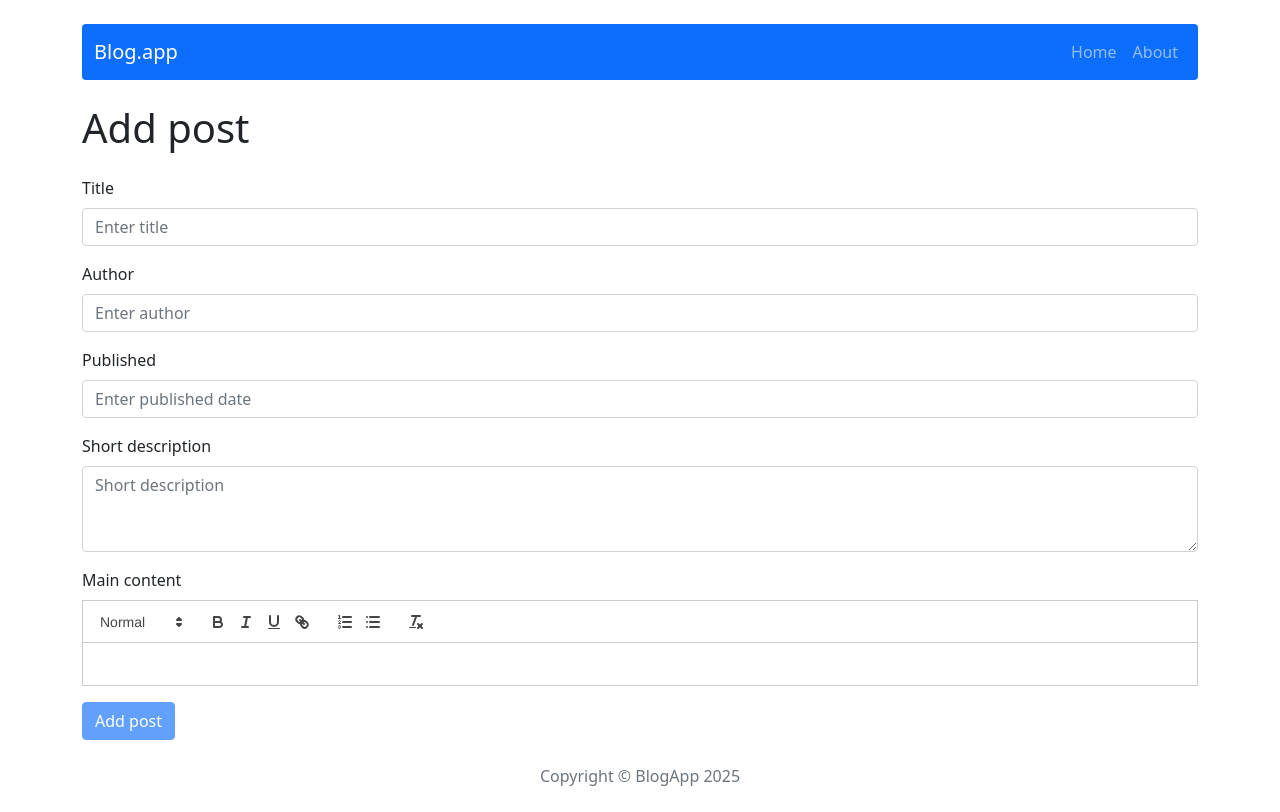
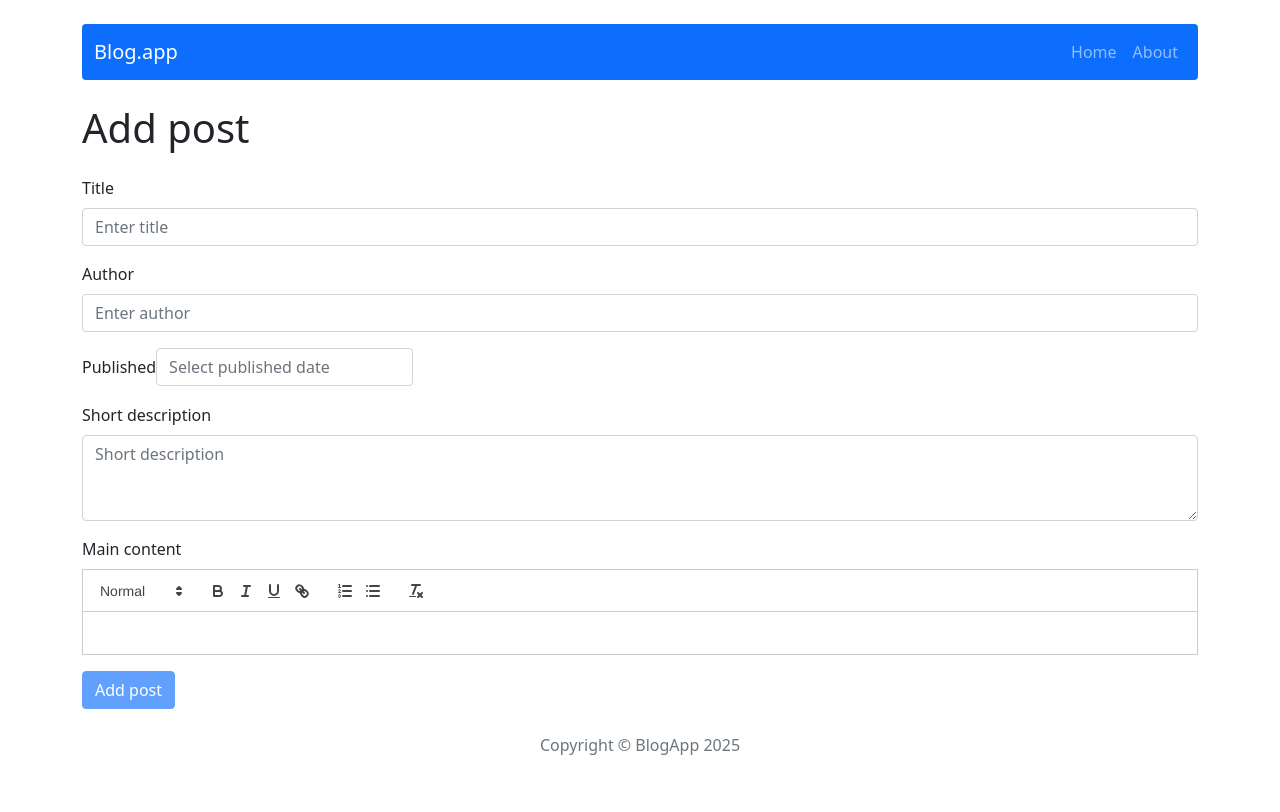
Before and after one commit to rafaraf75/blog-app, a React (Create React App) app: page /post/add in a window 1280 px wide. Built offline with nearby package versions, Linux system fonts and the light colour scheme.

Commit message:
feat(form): use React Datepicker and keep publishedDate as Date

```diff
--- a/package.json
+++ b/package.json
@@ -12,6 +12,7 @@
     "quill": "1.3.7",
     "react": "18.2.0",
     "react-bootstrap": "2.8.0",
+    "react-datepicker": "4.3.0",
     "react-dom": "18.2.0",
     "react-quill": "2.0.0",
     "react-redux": "8.1.2",
--- a/src/components/features/PostForm.js
+++ b/src/components/features/PostForm.js
@@ -3,7 +3,8 @@ import PropTypes from 'prop-types';
 import { Form, Button } from 'react-bootstrap';
 import ReactQuill from 'react-quill';
 import 'react-quill/dist/quill.snow.css';
-
+import DatePicker from 'react-datepicker';
+import 'react-datepicker/dist/react-datepicker.css';
 
 /**
  * Uniwersalny formularz postu.
@@ -15,14 +16,16 @@ const PostForm = ({ action, actionText, ...props }) => {
   // startowe wartości: z props lub pusty string
   const [title, setTitle] = useState(props.title || '');
   const [author, setAuthor] = useState(props.author || '');
-  const [publishedDate, setPublishedDate] = useState(props.publishedDate || '');
+  const [publishedDate, setPublishedDate] = useState(
+  props.publishedDate ? new Date(props.publishedDate) : null
+  );
   const [shortDescription, setShortDescription] = useState(props.shortDescription || '');
   const [content, setContent] = useState(props.content || '');
 
   const isValid =
     title.trim() &&
     author.trim() &&
-    publishedDate.trim() &&
+    publishedDate &&
     shortDescription.trim() &&
     content.trim();
 
@@ -55,10 +58,13 @@ const PostForm = ({ action, actionText, ...props }) => {
 
       <Form.Group className="mb-3">
         <Form.Label>Published</Form.Label>
-        <Form.Control
-          value={publishedDate}
-          onChange={e => setPublishedDate(e.target.value)}
-          placeholder="Enter published date"
+        <DatePicker
+          selected={publishedDate}
+          onChange={(date) => setPublishedDate(date)}
+          placeholderText="Select published date"
+          dateFormat="MM/dd/yyyy"
+          className="form-control"
+          isClearable
         />
       </Form.Group>
 
```
Also changed, not shown: 1 other file (tests, documents, lock files or other folders).
